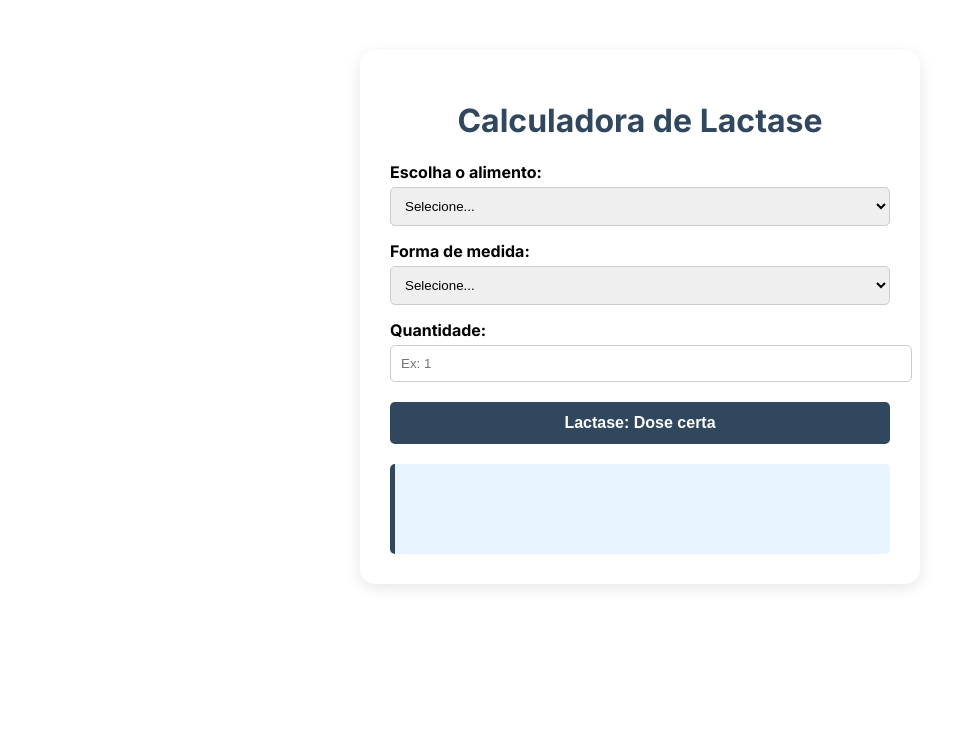
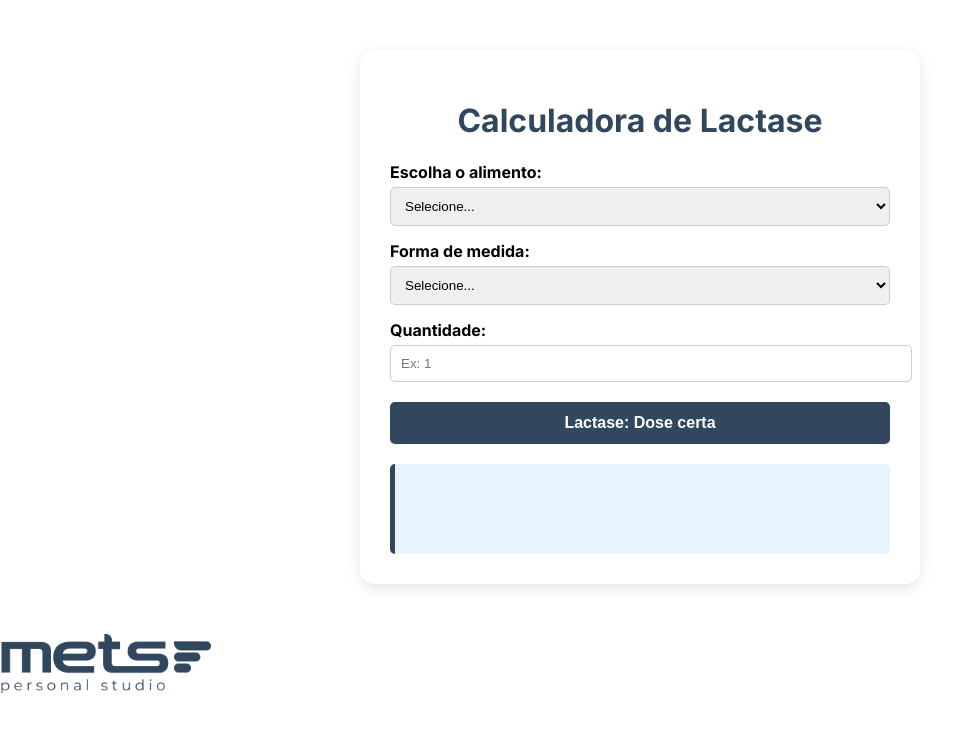
Before and after one commit to timcavazzotto/lactase_calc, a plain HTML site: page index.html in a window 1280 px wide. Shown: the whole page, without its empty margins (0-976 px from the left). Drawn offline with Linux system fonts and the light colour scheme.

Commit message:
Update index.html

```diff
--- a/index.html
+++ b/index.html
@@ -151,7 +151,7 @@
       <img src="https://via.placeholder.com/320x100?text=Seu+Anúncio+AQUI" alt="Anúncio" style="max-width: 100%; border-radius: 8px;" />
     </div>
   </div>
-
+<img src="logo-mets.png" alt="Logo METS" style="max-height: 60px; float: left; margin-right: 10px;">
   <script>
     const alimentos = {
       leite: { referencia: 240, lactose: 12 },
```
